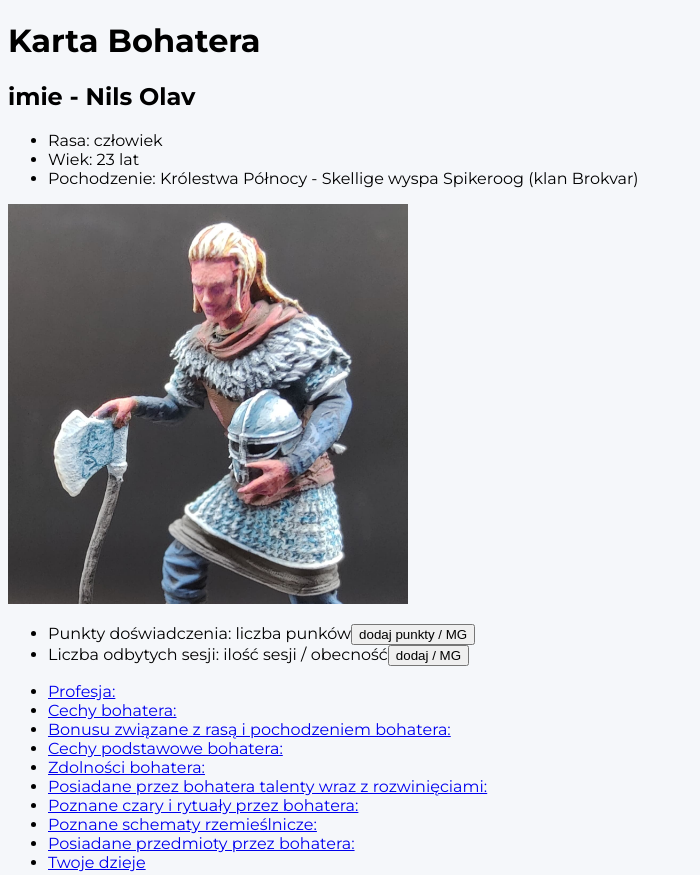
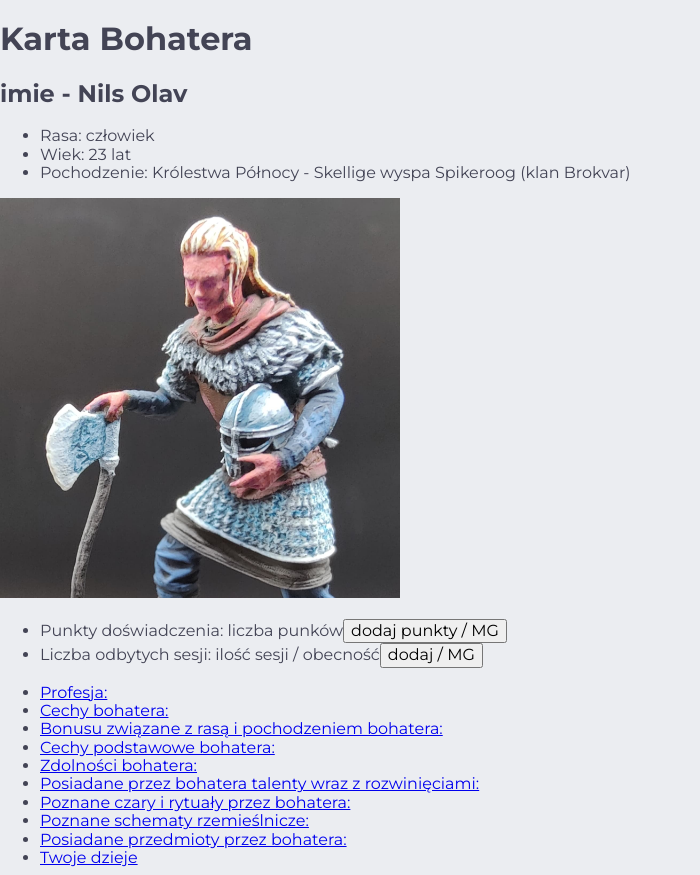
Before and after one commit to MarekLempart/karta-postacji-rpg, a plain HTML site: page index.html in a window 1280 px wide. Shown: the top 875 px of the page, without its empty margins (0-700 px from the left). Drawn offline with nearby package versions, Linux system fonts and the light colour scheme.

Commit message:
Początek stylów

```diff
--- a/css/styles.css
+++ b/css/styles.css
@@ -1,4 +1,10 @@
 body {
     font-family: 'Montserrat', sans-serif;
-    background: #F5F7FA;
+    color: #434455;
+    background: #ebedf1;
 }
+
+/*Comman Styles*/
+
+
+/*Header Styles*/
--- a/index.html
+++ b/index.html
@@ -5,6 +5,9 @@
     <meta name="viewport" content="width=device-width, initial-scale=1.0">
     <title>Karta postaci do RPG</title>
 
+    <link rel="stylesheet" href="https://cdnjs.cloudflare.com/ajax/libs/modern-normalize/2.0.0/modern-normalize.min.css"
+        integrity="sha512-4xo8blKMVCiXpTaLzQSLSw3KFOVPWhm/TRtuPVc4WG6kUgjH6J03IBuG7JZPkcWMxJ5huwaBpOpnwYElP/m6wg=="
+        crossorigin="anonymous" referrerpolicy="no-referrer" />
     <link rel="preconnect" href="https://fonts.googleapis.com" />
     <link rel="preconnect" href="https://fonts.gstatic.com" crossorigin />
     <link rel="stylesheet" href="https://fonts.googleapis.com/css2?family=Montserrat:wght@400;700&display=swap" />
@@ -14,12 +17,12 @@
 
 <body>
     <header>
-        <h1>Karta Bohatera</h1>
-        <h2>imie - Nils Olav</h2>
-        <ul>
-            <li>Rasa:<span> człowiek</span></li>
-            <li>Wiek:<span> 23 lat</span></li>
-            <li>Pochodzenie:<span> Królestwa Północy - Skellige wyspa Spikeroog (klan Brokvar)</span></li>
+        <h1 class="character-card-title">Karta Bohatera</h1>
+        <h2 class="character-name">imie - Nils Olav</h2>
+        <ul class="list-of-basic-data">
+            <li class="list-item-basic-data">Rasa:<span> człowiek</span></li>
+            <li class="list-item-basic-data">Wiek:<span> 23 lat</span></li>
+            <li class="list-item-basic-data">Pochodzenie:<span> Królestwa Północy - Skellige wyspa Spikeroog (klan Brokvar)</span></li>
         </ul>
         <img src="./images/nils-olav.jpg" alt="wojownik ze Skellige" width="400" height="400"/>
         <ul>
```
